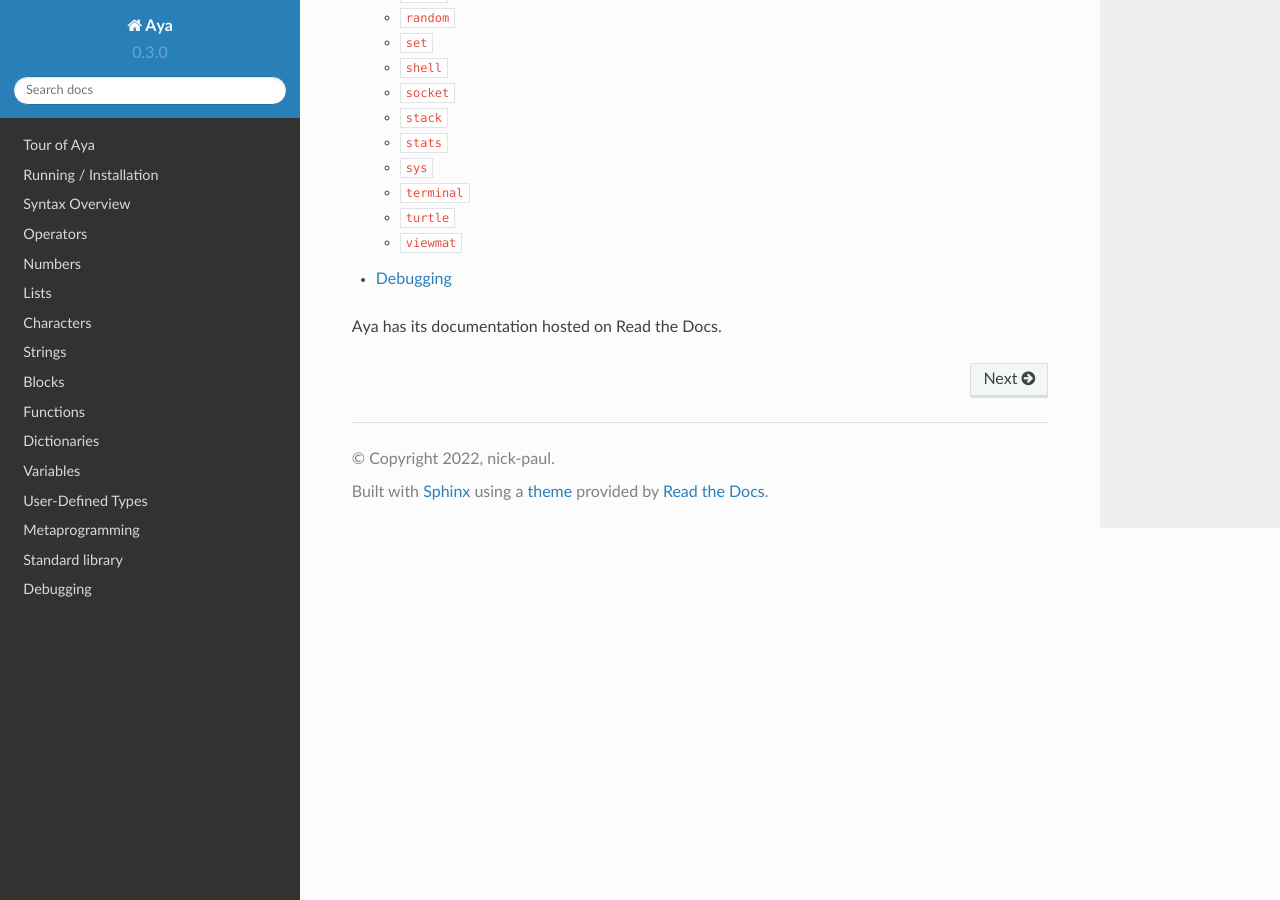
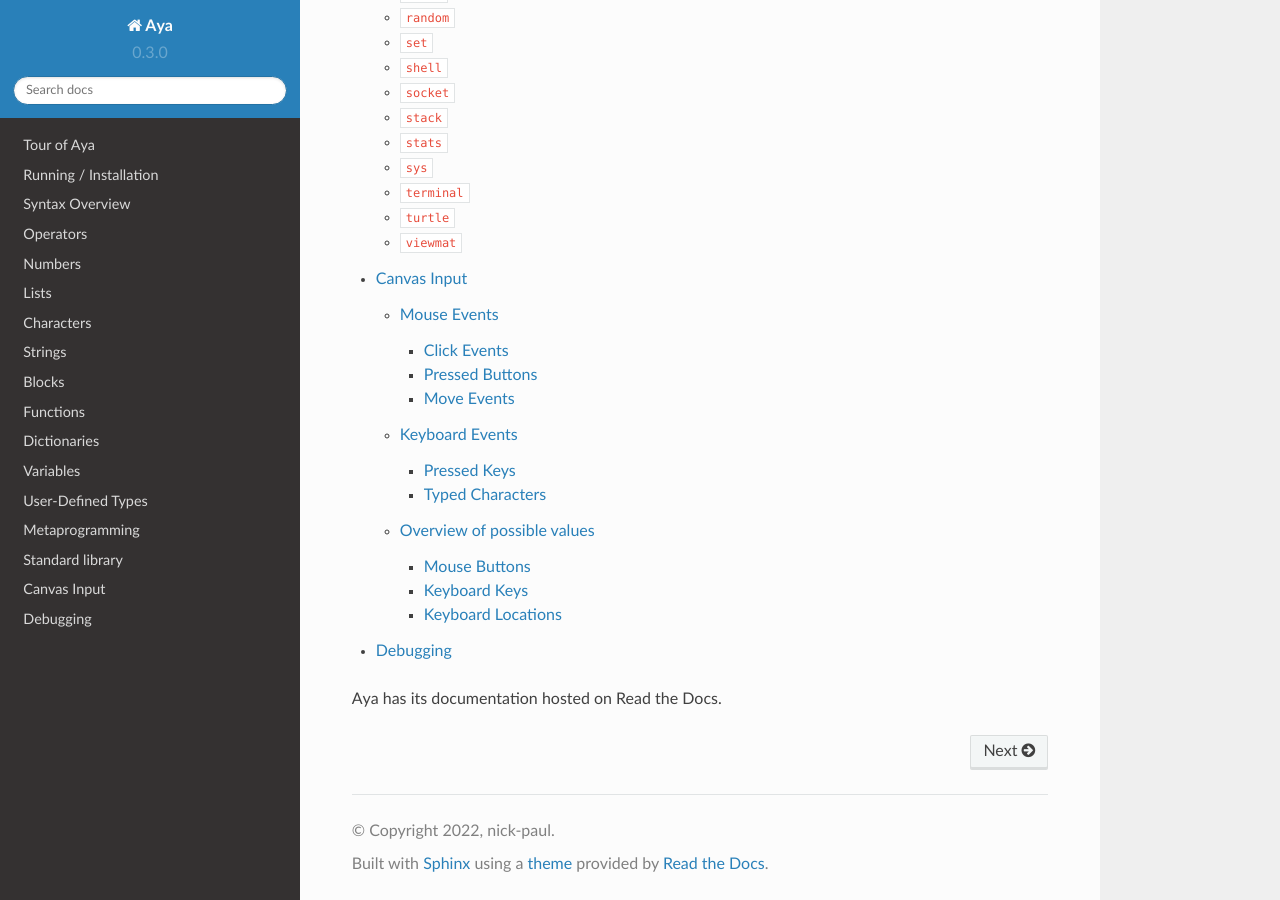
Before and after one commit to aya-lang/aya-readthedocs, a Sphinx documentation site: the page built from docs/source/index.rst, in a window 1280 px wide and 900 px high, scrolled down 5186 px. Built offline with Sphinx 7.4.7 and the Read the Docs theme 2.0.0, drawn with Linux system fonts in a browser that asks for light colours; part of the change alters nothing that is shown.

Commit message:
Add canvas input page

```diff
--- /dev/null
+++ b/docs/source/canvas_input.rst
@@ -0,0 +1,363 @@
+Canvas Input
+============
+
+You can poll for mouse and keyboard input using these standard library
+instructions.
+
+The ``graphics.click_events``, ``graphics.move_events`` and
+``graphics.typed_chars`` instructions provide you with a list of events
+that occurred since the last time the instruction was called.
+
+The ``graphics.pressed_buttons`` and ``graphics.pressed_keys``
+instructions yield the *currently* pressed / held buttons and keys.
+
+Mouse Events
+------------
+
+Click Events
+~~~~~~~~~~~~
+
+Lists the mouse clicks since the last time this instruction was
+executed.
+
+``graphics.click_events`` pushes a list of dictionaries with the
+following keys onto the stack:
+
+-  ``x`` (num) The x-coordinate the click occurred at.
+-  ``y`` (num) The y-coordinate the click occurred at.
+-  ``button`` (num) The button number the was clicked. (See `Mouse
+   Buttons <#mouse-buttons>`__)
+-  ``clicks`` (num) The amount of successive clicks. (Useful for
+   detecting double-clicks)
+
+::
+
+   aya> my_canvas.id :{graphics.click_events}
+   [ {
+       128 :x;
+       256 :y;
+       1 :button;
+       3 :clicks;
+   } ]
+
+Pressed Buttons
+~~~~~~~~~~~~~~~
+
+Lists the currently held mouse buttons.
+
+``graphics.pressed_buttons`` pushes a list of currently held
+button-numbers onto the stack. (See `Mouse Buttons <#mouse-buttons>`__)
+
+::
+
+   aya> my_canvas.id :{graphics.pressed_buttons}
+   [ 1 3 ]
+
+Move Events
+~~~~~~~~~~~
+
+Lists the mouse movements since the last time this instruction was
+executed.
+
+``graphics.move_events`` pushes a list of dictionaries with the
+following keys onto the stack:
+
+-  ``x`` (num) The x-coordinate the cursor moved to.
+-  ``y`` (num) The y-coordinate the cursor moved to.
+
+::
+
+   aya> my_canvas.id :{graphics.move_events}
+   [ {
+       128 :x;
+       256 :y;
+   } {
+       130 :x;
+       260 :y;
+   } {
+       132 :x;
+       264 :y;
+   } ]
+
+Keyboard Events
+---------------
+
+Pressed Keys
+~~~~~~~~~~~~
+
+Lists the currently held keyboard keys.
+
+``graphics.pressed_keys`` pushes a list of dictionaries with the
+following keys onto the stack:
+
+-  ``key_name`` (str) The name of the pressed key. (See `Keyboard
+   Keys <#keyboard-keys>`__)
+-  ``keycode`` (num) An integer representation of the key.
+-  ``location_name`` (str) The name of the location of the key. (See
+   `Keyboard Locations <#keyboard-locations>`__)
+-  ``location`` (num) An integer representation of the location.
+
+::
+
+   aya> my_canvas.id :{graphics.pressed_keys}
+   [ {
+       "A" :key_name;
+       65 :keycode;
+       "STANDARD" :location_name;
+       1 :location;
+   } {
+       "CONTROL" :key_name;
+       17 :keycode;
+       "LEFT" :location_name;
+       2 :location;
+   } ]
+
+Typed Characters
+~~~~~~~~~~~~~~~~
+
+Lists the Unicode characters that were typed since the last time this
+instruction was executed.
+
+``graphics.typed_chars`` pushes a string of typed characters onto the
+stack.
+
+::
+
+   aya> my_canvas.id :{graphics.typed_chars}
+   "Hello, World!"
+
+--------------
+
+Overview of possible values
+---------------------------
+
+Mouse Buttons
+~~~~~~~~~~~~~
+
+====== =======
+Number Button
+====== =======
+1      left
+2      middle
+3      right
+4      back
+5      forward
+====== =======
+
+If your mouse has more than 5 buttons, you may see larger numbers as
+well.
+
+Keyboard Keys
+~~~~~~~~~~~~~
+
+======= =========================
+Keycode Key Name
+======= =========================
+0       UNDEFINED
+3       CANCEL
+8       BACK_SPACE
+9       TAB
+10      ENTER
+12      CLEAR
+16      SHIFT
+17      CONTROL
+18      ALT
+19      PAUSE
+20      CAPS_LOCK
+21      KANA
+24      FINAL
+25      KANJI
+27      ESCAPE
+28      CONVERT
+29      NONCONVERT
+30      ACCEPT
+31      MODECHANGE
+32      SPACE
+33      PAGE_UP
+34      PAGE_DOWN
+35      END
+36      HOME
+37      LEFT
+38      UP
+39      RIGHT
+40      DOWN
+44      COMMA
+45      MINUS
+46      PERIOD
+47      SLASH
+48      0
+49      1
+50      2
+51      3
+52      4
+53      5
+54      6
+55      7
+56      8
+57      9
+59      SEMICOLON
+61      EQUALS
+65      A
+66      B
+67      C
+68      D
+69      E
+70      F
+71      G
+72      H
+73      I
+74      J
+75      K
+76      L
+77      M
+78      N
+79      O
+80      P
+81      Q
+82      R
+83      S
+84      T
+85      U
+86      V
+87      W
+88      X
+89      Y
+90      Z
+91      OPEN_BRACKET
+92      BACK_SLASH
+93      CLOSE_BRACKET
+96      NUMPAD0
+97      NUMPAD1
+98      NUMPAD2
+99      NUMPAD3
+100     NUMPAD4
+101     NUMPAD5
+102     NUMPAD6
+103     NUMPAD7
+104     NUMPAD8
+105     NUMPAD9
+106     MULTIPLY
+107     ADD
+108     SEPARATOR
+109     SUBTRACT
+110     DECIMAL
+111     DIVIDE
+112     F1
+113     F2
+114     F3
+115     F4
+116     F5
+117     F6
+118     F7
+119     F8
+120     F9
+121     F10
+122     F11
+123     F12
+127     DELETE
+128     DEAD_GRAVE
+129     DEAD_ACUTE
+130     DEAD_CIRCUMFLEX
+131     DEAD_TILDE
+132     DEAD_MACRON
+133     DEAD_BREVE
+134     DEAD_ABOVEDOT
+135     DEAD_DIAERESIS
+136     DEAD_ABOVERING
+137     DEAD_DOUBLEACUTE
+138     DEAD_CARON
+139     DEAD_CEDILLA
+140     DEAD_OGONEK
+141     DEAD_IOTA
+142     DEAD_VOICED_SOUND
+143     DEAD_SEMIVOICED_SOUND
+144     NUM_LOCK
+145     SCROLL_LOCK
+150     AMPERSAND
+151     ASTERISK
+152     QUOTEDBL
+153     LESS
+154     PRINTSCREEN
+155     INSERT
+156     HELP
+157     META
+160     GREATER
+161     BRACELEFT
+162     BRACERIGHT
+192     BACK_QUOTE
+222     QUOTE
+224     KP_UP
+225     KP_DOWN
+226     KP_LEFT
+227     KP_RIGHT
+240     ALPHANUMERIC
+241     KATAKANA
+242     HIRAGANA
+243     FULL_WIDTH
+244     HALF_WIDTH
+245     ROMAN_CHARACTERS
+256     ALL_CANDIDATES
+257     PREVIOUS_CANDIDATE
+258     CODE_INPUT
+259     JAPANESE_KATAKANA
+260     JAPANESE_HIRAGANA
+261     JAPANESE_ROMAN
+262     KANA_LOCK
+263     INPUT_METHOD_ON_OFF
+512     AT
+513     COLON
+514     CIRCUMFLEX
+515     DOLLAR
+516     EURO_SIGN
+517     EXCLAMATION_MARK
+518     INVERTED_EXCLAMATION_MARK
+519     LEFT_PARENTHESIS
+520     NUMBER_SIGN
+521     PLUS
+522     RIGHT_PARENTHESIS
+523     UNDERSCORE
+524     WINDOWS
+525     CONTEXT_MENU
+61440   F13
+61441   F14
+61442   F15
+61443   F16
+61444   F17
+61445   F18
+61446   F19
+61447   F20
+61448   F21
+61449   F22
+61450   F23
+61451   F24
+65312   COMPOSE
+65368   BEGIN
+65406   ALT_GRAPH
+65480   STOP
+65481   AGAIN
+65482   PROPS
+65483   UNDO
+65485   COPY
+65487   PASTE
+65488   FIND
+65489   CUT
+======= =========================
+
+For more information, check the `KeyEvent
+javadoc <https://docs.oracle.com/en/java/javase/17/docs/api/java.desktop/java/awt/event/KeyEvent.html>`__
+
+Keyboard Locations
+~~~~~~~~~~~~~~~~~~
+
+============= =============
+Location Code Location Name
+============= =============
+0             UNKNOWN
+1             STANDARD
+2             LEFT
+3             RIGHT
+4             NUMPAD
+============= =============
+
+For more information, check the `KeyEvent
+javadoc <https://docs.oracle.com/en/java/javase/17/docs/api/java.desktop/java/awt/event/KeyEvent.html>`__
--- a/docs/source/index.rst
+++ b/docs/source/index.rst
@@ -31,6 +31,7 @@ Contents
    user_types
    metaprogramming
    standard_library
+   canvas_input
    debugging
 
 
```
